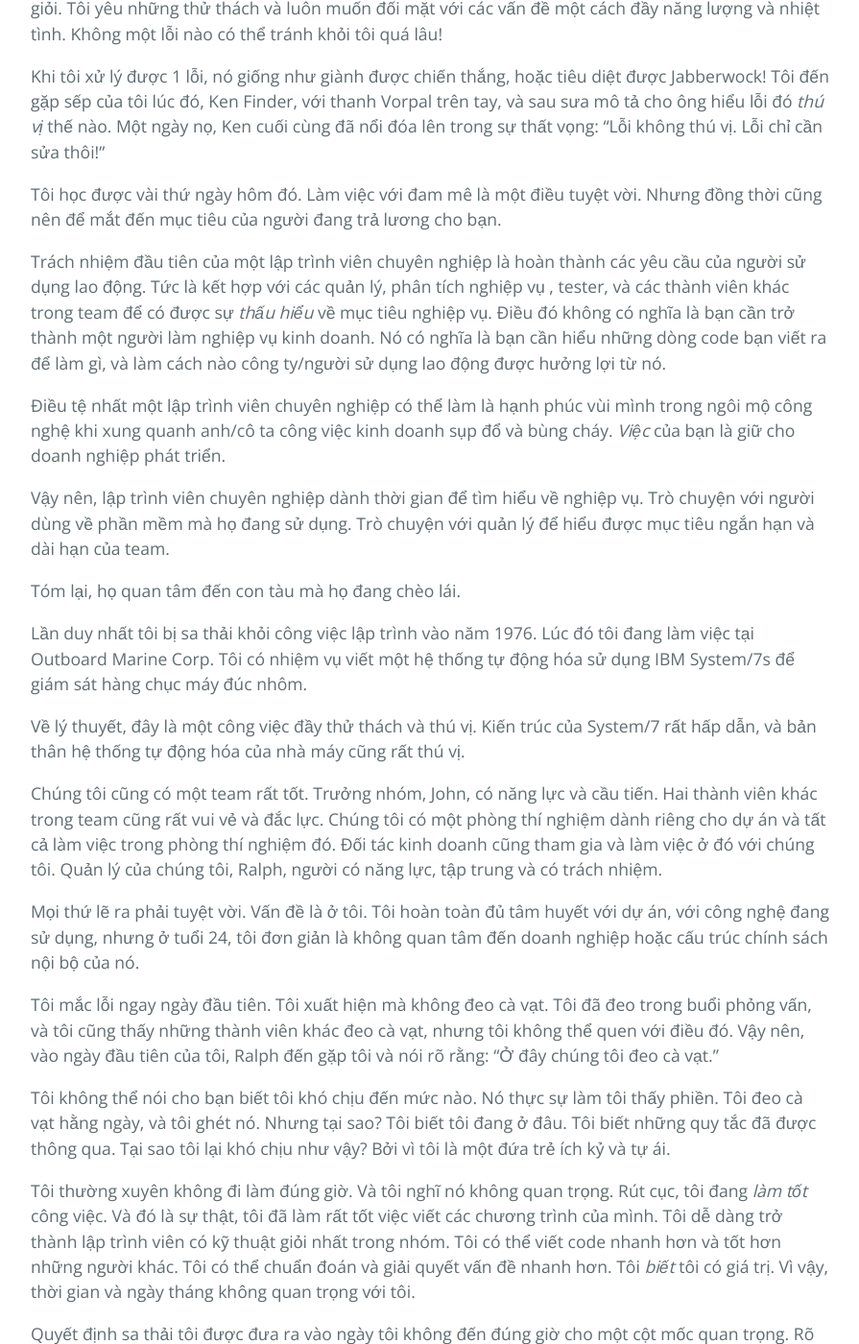
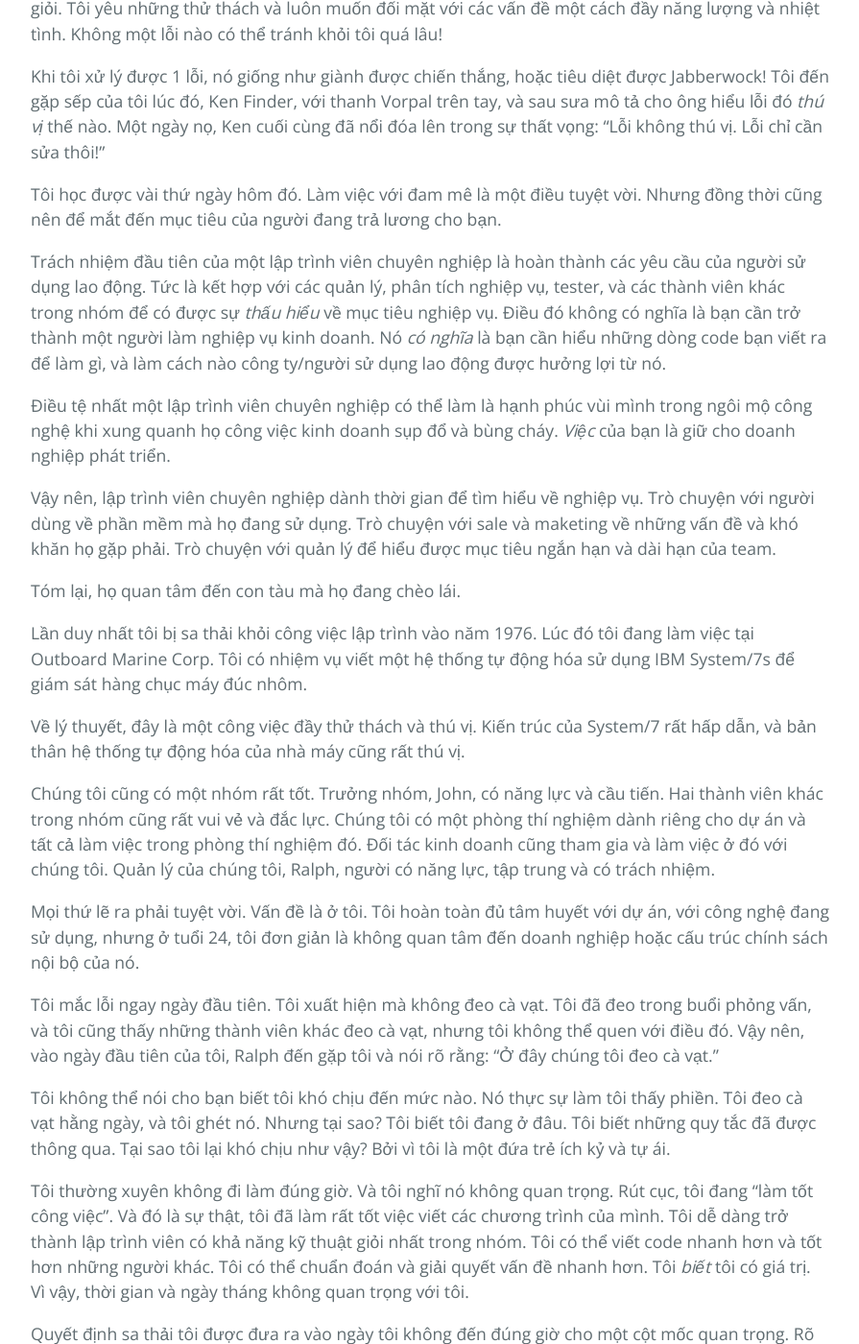
Before and after one commit to HaiBV/haibv.github.io, a Jekyll site: the page built from clean-coder/chapter-12-collaboration.md, in a window 1280 px wide and 1400 px high, scrolled down 2708 px. Shown: the whole window at 96% size, without its empty margins (192-1087 px from the left). Built offline with Jekyll 4.4.1, drawn with Linux system fonts in a browser that asks for light colours; our own code applies the rules of GitHub Pages for plain Markdown files; some of the changed text lies outside the part shown.

Commit message:
Book - The Clean Coder - Correction - C12

```diff
--- a/clean-coder/chapter-12-collaboration.md
+++ b/clean-coder/chapter-12-collaboration.md
@@ -26,7 +26,7 @@
 
 Tim và tôi không phải chuyên gia về cấu trúc dữ liệu và giải thuật. Chúng tôi chưa bao giờ được nghe về bảng băm hoặc tìm kiếm nhị phân. Chúng tôi không biết làm thế nào để tạo ra một thuật toán nhanh hơn. Chúng tôi chỉ biết rằng những gì chúng tôi làm là quá chậm.
 
-Vậy là chúng tôi thử hết cách này đến cách khác. Chúng tôi thử đặt tham chiếu vào trong linked list. Chúng tôi thử để những khoảng trống trong mảng và chỉ phát triển bộ đệm khi các khoảng trống được lấp đầy. Chúng tôi thử tạo linked list của những khoảng trống. Chúng tôi thử mọi ý tưởng điền rồ nhất.
+Vậy là chúng tôi thử hết cách này đến cách khác. Chúng tôi thử đặt tham chiếu vào trong danh sách liên kết (linked list). Chúng tôi thử để những khoảng trống trong mảng và chỉ mở rộng bộ đệm khi các khoảng trống được lấp đầy. Chúng tôi thử tạo những danh sách liên kết những khoảng trống. Chúng tôi thử mọi ý tưởng điền rồ nhất.
 
 Chúng tôi đứng trước bảng trắng trong văn phòng, vẽ mô hình về cấu trúc dữ liệu của mình và thực hiện tính toán để dự đoán về hiệu suất. Chúng tôi đến văn phòng mỗi ngày với một ý tưởng mới. Chúng tôi hợp tác với nhau như những "con yêu tinh"
 
@@ -36,9 +36,9 @@
 
 # Lập trình viên và mọi người
 
-Chúng ta không trở thành lập trình viên bởi vì chúng ta thích làm việc với mọi người. Như một quy luật, chúng ta thấy các mối quan hệ giữa cá nhân với nhau thật lộn xộn và khó đoán. Chúng tôi thích những hành vi rõ ràng và dự đoán được của những chiếc máy mà chúng tôi lập trình. Chúng ta hành phúc nhất khi ở một mình trong phòng hàng giờ tập trung sâu vào một vấn đề thực sự thú vị nào đó.
+Chúng ta trở thành lập trình viên không phải vì thích làm việc với con người. Như một quy luật, chúng ta thấy các mối quan hệ giữa cá nhân với nhau thật lộn xộn và khó đoán. Chúng ta thích những hành vi rõ ràng và dự đoán được của những chiếc máy mà ta lập trình. Chúng ta hành phúc nhất khi ở một mình trong phòng hàng giờ tập trung sâu vào một vấn đề thực sự thú vị nào đó.
 
-OK, đó là sự tổng quá hóa quá mức và có vô số những ngoại lệ. Có rất nhiều lập trình viên giỏi làm việc với mọi người và thích thử thách. Nhưng điểm trung bình của nhóm vẫn có xu hướng theo như tôi đã nêu. Chúng tôi, những lập trình viên, tận hưởng cảm giác một mình và đắm chìm vào sự tập trung.
+OK, đó là sự tổng quá hóa quá mức và có vô số những ngoại lệ. Có rất nhiều lập trình viên giỏi làm việc với con người và thích thử thách. Nhưng điểm trung bình của nhóm vẫn có xu hướng theo như tôi đã nêu. Chúng tôi, những lập trình viên, tận hưởng cảm giác một mình và đắm chìm vào sự _tập trung_.
 
 ## Lập trình viên với sếp
 
@@ -48,11 +48,11 @@
 
 Tôi học được vài thứ ngày hôm đó. Làm việc với đam mê là một điều tuyệt vời. Nhưng đồng thời cũng nên để mắt đến mục tiêu của người đang trả lương cho bạn.
 
-Trách nhiệm đầu tiên của một lập trình viên chuyên nghiệp là hoàn thành các yêu cầu của người sử dụng lao động. Tức là kết hợp với các quản lý, phân tích nghiệp vụ , tester, và các thành viên khác trong team để có được sự _thấu hiểu_ về mục tiêu nghiệp vụ. Điều đó không có nghĩa là bạn cần trở thành một người làm nghiệp vụ kinh doanh. Nó có nghĩa là bạn cần hiểu những dòng code bạn viết ra để làm gì, và làm cách nào công ty/người sử dụng lao động được hưởng lợi từ nó.
+Trách nhiệm đầu tiên của một lập trình viên chuyên nghiệp là hoàn thành các yêu cầu của người sử dụng lao động. Tức là kết hợp với các quản lý, phân tích nghiệp vụ, tester, và các thành viên khác trong nhóm để có được sự _thấu hiểu_ về mục tiêu nghiệp vụ. Điều đó không có nghĩa là bạn cần trở thành một người làm nghiệp vụ kinh doanh. Nó _có nghĩa_ là bạn cần hiểu những dòng code bạn viết ra để làm gì, và làm cách nào công ty/người sử dụng lao động được hưởng lợi từ nó.
 
-Điều tệ nhất một lập trình viên chuyên nghiệp có thể làm là hạnh phúc vùi mình trong ngôi mộ công nghệ khi xung quanh anh/cô ta công việc kinh doanh sụp đổ và bùng cháy. _Việc_ của bạn là giữ cho doanh nghiệp phát triển.
+Điều tệ nhất một lập trình viên chuyên nghiệp có thể làm là hạnh phúc vùi mình trong ngôi mộ công nghệ khi xung quanh họ công việc kinh doanh sụp đổ và bùng cháy. _Việc_ của bạn là giữ cho doanh nghiệp phát triển.
 
-Vậy nên, lập trình viên chuyên nghiệp dành thời gian để tìm hiểu về nghiệp vụ. Trò chuyện với người dùng về phần mềm mà họ đang sử dụng. Trò chuyện với quản lý để hiểu được mục tiêu ngắn hạn và dài hạn của team.
+Vậy nên, lập trình viên chuyên nghiệp dành thời gian để tìm hiểu về nghiệp vụ. Trò chuyện với người dùng về phần mềm mà họ đang sử dụng. Trò chuyện với sale và maketing về những vấn đề và khó khăn họ gặp phải. Trò chuyện với quản lý để hiểu được mục tiêu ngắn hạn và dài hạn của team.
 
 Tóm lại, họ quan tâm đến con tàu mà họ đang chèo lái.
 
@@ -60,7 +60,7 @@
 
 Về lý thuyết, đây là một công việc đầy thử thách và thú vị. Kiến trúc của System/7 rất hấp dẫn, và bản thân hệ thống tự động hóa của nhà máy cũng rất thú vị.
 
-Chúng tôi cũng có một team rất tốt. Trưởng nhóm, John, có năng lực và cầu tiến. Hai thành viên khác trong team cũng rất vui vẻ và đắc lực. Chúng tôi có một phòng thí nghiệm dành riêng cho dự án và tất cả làm việc trong phòng thí nghiệm đó. Đối tác kinh doanh cũng tham gia và làm việc ở đó với chúng tôi. Quản lý của chúng tôi, Ralph, người có năng lực, tập trung và có trách nhiệm.
+Chúng tôi cũng có một nhóm rất tốt. Trưởng nhóm, John, có năng lực và cầu tiến. Hai thành viên khác trong nhóm cũng rất vui vẻ và đắc lực. Chúng tôi có một phòng thí nghiệm dành riêng cho dự án và tất cả làm việc trong phòng thí nghiệm đó. Đối tác kinh doanh cũng tham gia và làm việc ở đó với chúng tôi. Quản lý của chúng tôi, Ralph, người có năng lực, tập trung và có trách nhiệm.
 
 Mọi thứ lẽ ra phải tuyệt vời. Vấn đề là ở tôi. Tôi hoàn toàn đủ tâm huyết với dự án, với công nghệ đang sử dụng, nhưng ở tuổi 24, tôi đơn giản là không quan tâm đến doanh nghiệp hoặc cấu trúc chính sách nội bộ của nó.
 
@@ -68,9 +68,9 @@
 
 Tôi không thể nói cho bạn biết tôi khó chịu đến mức nào. Nó thực sự làm tôi thấy phiền. Tôi đeo cà vạt hằng ngày, và tôi ghét nó. Nhưng tại sao? Tôi biết tôi đang ở đâu. Tôi biết những quy tắc đã được thông qua. Tại sao tôi lại khó chịu như vậy? Bởi vì tôi là một đứa trẻ ích kỷ và tự ái.
 
-Tôi thường xuyên không đi làm đúng giờ. Và tôi nghĩ nó không quan trọng. Rút cục, tôi đang _làm tốt_ công việc. Và đó là sự thật, tôi đã làm rất tốt việc viết các chương trình của mình. Tôi dễ dàng trở thành lập trình viên có kỹ thuật giỏi nhất trong nhóm. Tôi có thể viết code nhanh hơn và tốt hơn những người khác. Tôi có thể chuẩn đoán và giải quyết vấn đề nhanh hơn. Tôi _biết_ tôi có giá trị. Vì vậy, thời gian và ngày tháng không quan trọng với tôi.
+Tôi thường xuyên không đi làm đúng giờ. Và tôi nghĩ nó không quan trọng. Rút cục, tôi đang "làm tốt công việc". Và đó là sự thật, tôi đã làm rất tốt việc viết các chương trình của mình. Tôi dễ dàng trở thành lập trình viên có khả năng kỹ thuật giỏi nhất trong nhóm. Tôi có thể viết code nhanh hơn và tốt hơn những người khác. Tôi có thể chuẩn đoán và giải quyết vấn đề nhanh hơn. Tôi _biết_ tôi có giá trị. Vì vậy, thời gian và ngày tháng không quan trọng với tôi.
 
-Quyết định sa thải tôi được đưa ra vào ngày tôi không đến đúng giờ cho một cột mốc quan trọng. Rõ ràng là John đã nói với chúng tôi rằng anh ta cần bản demo những chức năng hoạt động vào thứ 2 tuần sau. Chắc chắn là tôi biết điều đó, nhưng đơn giản là ngày tháng không quan trọng với tôi.
+Quyết định sa thải tôi được đưa ra vào ngày tôi không đến đúng giờ cho một cột mốc quan trọng. Rõ ràng là John đã nói với chúng tôi rằng anh ta cần bản thử nghiệm cho những chức năng đang hoạt động vào thứ 2 tuần sau. Chắc chắn là tôi biết điều đó, nhưng đơn giản là ngày tháng không quan trọng với tôi.
 
 Chúng tôi đang trong giai đoạn phát triển tích cực. Hệ thống không ở trạng thái đưa vào sử dụng. Không có lý do gì để hệ thống chạy khi không có ai ở phòng thí nghiệm. Tôi phải là người cuối cùng rời khỏi đó vào thứ 6, và rõ ràng là tôi đã để hệ thống ở trạng thái không hoạt động. Thực tế thứ 2 là ngày quan trọng không hề lưu lại trong não của tôi.
 
```
